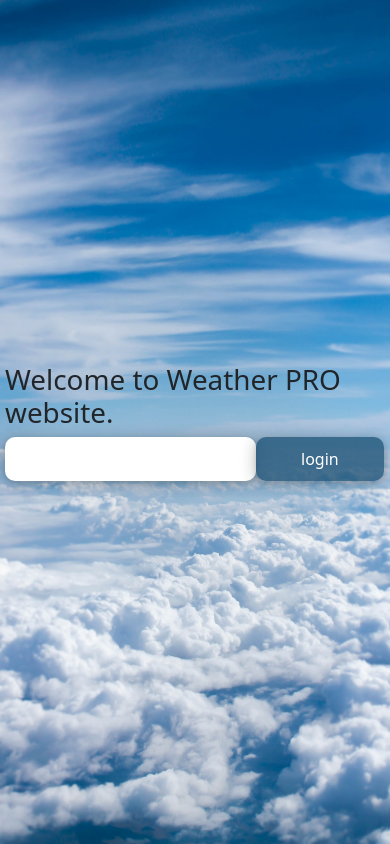
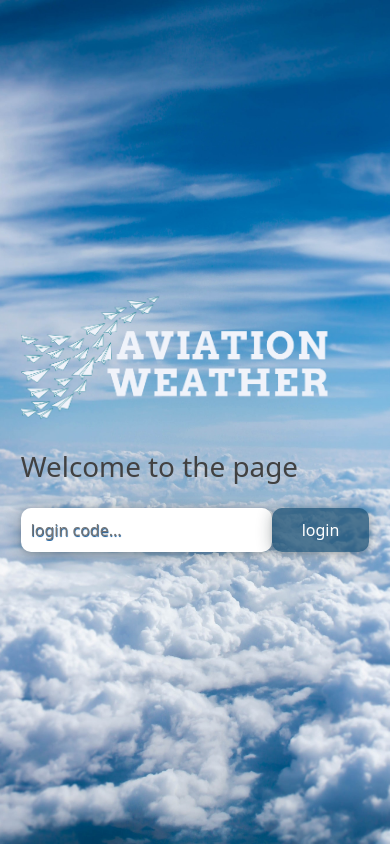
Before and after one commit to nasimreza72/Weathe-App, a React (Create React App) app: page /main/metar-taf-decoded in a window 390 px wide. Built offline with nearby package versions, Linux system fonts and the light colour scheme.

Commit message:
arranged front page layout

```diff
--- a/src/App.jsx
+++ b/src/App.jsx
@@ -3,6 +3,7 @@ import Navigation from "./components/Navigation.jsx"
 import Main from "./components/Main"
 import 'bootstrap/dist/css/bootstrap.min.css';
 import { useRef, useState } from "react";
+import logo from "./image/logo.png"
 
 function App(props) {
 
@@ -19,20 +20,11 @@ function App(props) {
   }
 
   return (
-    <div className="App" style={{display:"flex", justifyContent:"center", alignItems:"center", flexDirection:"column", padding:5}}  >
-
-    {/* {on===false ?     <div>
-     <h1>Welcome to Weather PRO website.</h1>
-      <form action="" onSubmit={Login}>
-    <input type="password" ref={inputCode} />
-      <button className="loginButton" >login</button>
-    </form>
-     </div> : ""}
- */}
+    <div className="App" >
 
     {login==='15032022' ?
 
-    <div style={{width:"100%", height:"100vh", background:"rgba(255, 255, 255, 0.25)"}}>
+    <div className="App-wrapper">
       <Navigation />
       <Main />
     </div>
@@ -40,11 +32,13 @@ function App(props) {
     :
 
     <div>
-      <h1>Welcome to Weather PRO website.</h1>
+      <img className="front-page-logo" src={logo} alt="" />
+      <h1 className="front-page-title">Welcome to the page</h1>
        <form action="" onSubmit={Login}>
-     <input type="password" ref={inputCode} />
+     <input type="password" placeholder="login code..." ref={inputCode} />
        <button className="loginButton" >login</button>
      </form>
+
       </div>
 
 }
--- a/src/App.scss
+++ b/src/App.scss
@@ -1,26 +1,37 @@
 body {
   font-family: Arial, Helvetica, sans-serif;
-  padding: 0;
-  box-sizing: border-box;
 
   #root {
     max-width: 1200px;
+    box-shadow: rgba(0, 0, 0, 0.75) 0px 10px 25px;
     margin: 0 auto;
-    box-shadow: rgba(0, 0, 0, 0.35) 0px 5px 15px;
-    // background: radial-gradient(circle at 10% 20%, rgba(91, 172, 254, 0.247) 0%, rgba(91, 224, 254, 0.26) 47.2%, rgba(45, 151, 221, 0.61) 49%);
     background-image: url(../public/bg1.jpg);
     background-size: cover;
     background-repeat: no-repeat;
     background-position: center;
+    scroll-behavior: smooth;
 
     .App {
       width: 100%;
       height: 100vh;
+      display: flex;
+      justify-content: center;
+      align-items: center;
+
+
+      .App-wrapper{
+        width: 100%;
+        height: 100vh;
+        background-color: rgba(255, 255, 255, 0.205);
+      }
     }
 
-    Navbar {
-      max-width: 100%;
+    main {
+      padding: 1% ;
+      color: rgb(36, 36, 36);
     }
+
+
     Nav {
       box-shadow: rgba(0, 0, 0, 0.3) 0px 19px 38px,
         rgba(0, 0, 0, 0.22) 0px 15px 12px;
@@ -34,26 +45,20 @@ body {
       text-decoration: none;
       font-weight: bold;
       color: white;
-      font-size: 1.15rem;
-      padding-right: 3.5vh;
+      font-size: 1rem;
+      padding-right: 4rem;
+      transition: .5s ease-in-out;
 
       &:hover {
         color: #fdb44b;
       }
     }
-    main {
-      padding: 0 ;
-      color: rgb(36, 36, 36);
-    }
-
-    // div {
-    //   font-size: 1.2rem;
-    // }
 
     .date-info {
       font-size: 3rem;
       text-shadow: 1px 1px 1.5px rgb(19, 86, 148);
     }
+
 
     .weather {
       padding-top: 20vh;
@@ -76,7 +81,6 @@ body {
 
 
 .inputButton {
-  // max-width: 100%;
   margin: 3vh 0;
   display: flex;
   justify-content: center;
@@ -102,10 +106,14 @@ input {
   box-shadow: rgba(14, 30, 37, 0.12) 0px 2px 4px 0px,
     rgba(14, 30, 37, 0.32) 0px 2px 16px 0px;
   color: white;
+  transition: .5s ease-in-out;
+
 }
 
+////////// Front page style start
+
 .loginButton{
-  padding: 10px 45px;
+  padding: 10px 30px;
   border-radius: 10px;
   border: none;
   font-size: 1rem;
@@ -113,10 +121,31 @@ input {
   box-shadow: rgba(14, 30, 37, 0.12) 0px 2px 4px 0px,
     rgba(14, 30, 37, 0.32) 0px 2px 16px 0px;
   color: white;
+  transition: .5s ease-in-out;
+
 }
 
 button:hover {
-  font-weight: bold;
+  color: #fdb44b;
+}
+
+.nav-logo{
+  width: 150px;
+  height: 50px;
+}
+
+.nav-logo:hover{
+  border-left: 2px solid white;
+  border-radius: 25%;
+}
+
+.front-page-logo{
+  width: 400px;
+}
+
+.front-page-title{
+  color: #414141;
+  margin: 3vh 0 3vh 0;
 }
 
 // Clouds animation
@@ -141,3 +170,11 @@ button:hover {
     transform: translateX(100%);
   }
 }
+
+@media only screen and (min-width: 320px) and (max-width: 650px) {
+
+  .front-page-logo{
+    width: 80vw;
+  }
+
+}
--- a/src/Context/Context.jsx
+++ b/src/Context/Context.jsx
@@ -6,7 +6,7 @@ export const userContext = React.createContext(null)
 export default function UserContextProvider (props) {
 
     const lastCity=localStorage.getItem("cityName")
-    const defaultCity=lastCity?JSON.parse(lastCity):"München"
+    const defaultCity=lastCity?JSON.parse(lastCity):"Berlin"
 
     const lastArchieveData=localStorage.getItem("archieveData")
     const defautlArchieveData=lastArchieveData?JSON.parse(lastArchieveData):[]
--- a/src/components/Archive.jsx
+++ b/src/components/Archive.jsx
@@ -8,7 +8,6 @@ function Archive(){
 
     return(
         <div>
-            {/* <pre>{JSON.stringify(archieveData,0," ")}</pre> */}
             {archieveData.map(item=><p>{item}</p>)}
         </div>
 
--- a/src/components/MetarTafDecoded.jsx
+++ b/src/components/MetarTafDecoded.jsx
@@ -37,14 +37,14 @@ function MetarTafDecoded() {
     metarResult,
     setMetarResult,
     metarLoading,
-    setMetarLoading
+    setMetarLoading,
   } = useContext(userContext);
 
-  if (loaded === true && metarLoading=== true) {
+  if (loaded === true && metarLoading === true) {
     console.log("Decoded data", decoded.data);
 
     return (
-      <div style={{textAlign:"center"}}>
+      <div style={{ textAlign: "center" }}>
         {/* Map through the object to fix missing Api format or same name objects all the data
 
         {location}<hr/>
@@ -65,14 +65,20 @@ function MetarTafDecoded() {
                     </div>
                 ))}  */}
 
-        <span style={{ fontSize: "1.5rem", fontWeight: "bold"}}>
+        <span style={{ fontSize: "1.5rem", fontWeight: "bold" }}>
           {location}
         </span>
         <hr />
 
-        <div style={{ display: "flex", justifyContent:"space-around", flexWrap:"wrap" , textAlign:"left"}}>
-
-          <div className="decoded-left-part" style={{marginBottom: "3vh"}}>
+        <div
+          style={{
+            display: "flex",
+            justifyContent: "space-around",
+            flexWrap: "wrap",
+            textAlign: "left",
+          }}
+        >
+          <div className="decoded-left-part" style={{ marginBottom: "3vh" }}>
             <h4>TAF :</h4>
             <strong>From:</strong> {decoded.data[0].forecast[0].timestamp.from}
             <br />
@@ -90,22 +96,18 @@ function MetarTafDecoded() {
               : "Data not found"}
           </div>
 
-          <div className="decoded-right-part" >
+          <div className="decoded-right-part">
             <h4>METAR :</h4>
-
             <strong>Released:</strong> {metarResult.data[0].observed} <br />
-
-            <strong>Wind: </strong> {metarResult.data[0].wind.degrees}° /  {metarResult.data[0].wind.speed_kph} kph <br />
-
-            <strong>Visibilty:</strong> {metarResult.data[0].visibility.meters} meters <br />
-
-          <strong>Clouds:</strong> {metarResult.data[0].clouds[0].text} <br />
-
-          <strong>Temperature:</strong> {metarResult.data[0].temperature.celsius}°C <br />
-
-          <strong>Pressure:</strong> {metarResult.data[0].barometer.hpa} hpa <br />
-
-
+            <strong>Wind: </strong> {metarResult.data[0].wind.degrees}° /{" "}
+            {metarResult.data[0].wind.speed_kph} kph <br />
+            <strong>Visibilty:</strong> {metarResult.data[0].visibility.meters}{" "}
+            meters <br />
+            <strong>Clouds:</strong> {metarResult.data[0].clouds[0].text} <br />
+            <strong>Temperature:</strong>{" "}
+            {metarResult.data[0].temperature.celsius}°C <br />
+            <strong>Pressure:</strong> {metarResult.data[0].barometer.hpa} hpa{" "}
+            <br />
           </div>
         </div>
 
--- a/src/components/Navigation.jsx
+++ b/src/components/Navigation.jsx
@@ -1,17 +1,17 @@
 import { NavLink } from "react-router-dom";
+import logo from "../image/logo.png"
 import {
   Navbar,
   Container,
   Nav
 } from "react-bootstrap";
-import logo from "./logo-opacity.png"
 
 function Navigation() {
   return (
     <Navbar expand="lg">
       <Container fluid>
-        <NavLink to="/main/weather">
-          <img src={logo} style={{width:"100px"}}/>
+        <NavLink style={{ fontSize: "1.5rem" }} to="/main/weather">
+          <img className="nav-logo" src={logo} alt="" />
           </NavLink>
         <Navbar.Toggle aria-controls="navbarScroll" />
         <Navbar.Collapse id="navbarScroll">
@@ -19,8 +19,6 @@ function Navigation() {
             className="p-2 d-flex "
             style={{ maxHeight: "190px" }}
             navbarScroll>
-{/*
-            <NavLink to="/main/weather">HOME</NavLink> */}
             <NavLink to="/main/metar">METAR</NavLink>
             <NavLink to="/main/taf">TAF</NavLink>
             <NavLink to="/main/metar-taf">METAR | TAF</NavLink>
```
Also changed, not shown: src/components/logo-opacity.png (deleted), src/image/logo.png (added).
